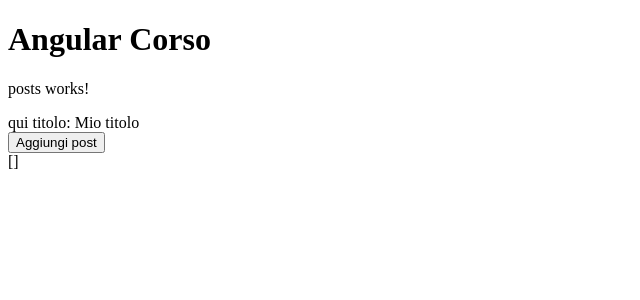
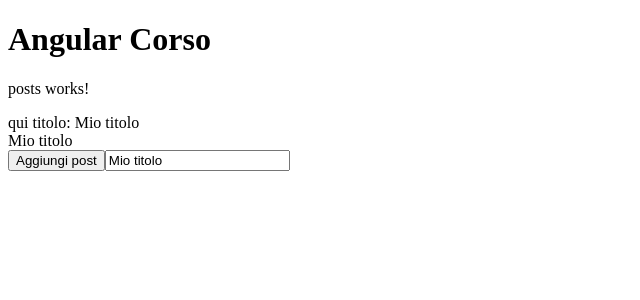
Before and after one commit to ironmanromeo/angular-corso, an Angular app: page / in a window 1280 px wide. Shown: the top 300 px of the page, without its empty margins (0-640 px from the left). Built offline with nearby package versions, Linux system fonts and the light colour scheme.

Commit message:
Lezione 4 - binding modo-direzionali (property e evento)

```diff
--- a/src/app/posts/posts.component.html
+++ b/src/app/posts/posts.component.html
@@ -1,7 +1,20 @@
 <p>posts works!</p>
+
 <div>qui titolo: {{ titolo }}</div>
-<button (click)="onPremuto()" [disabled]="disabilitato">Aggiungi post</button>
-<div>{{ getPostsString() }}</div>
+
+<div [innerText]="titolo"></div>
+
+<button
+(click)="onPremuto()"
+[disabled]="!titolo">
+    Aggiungi post
+</button>
+
+<input
+ name="titolo"
+ [value]="titolo"
+ (input)="onModificatoInput($event)"
+ >
 
 <div *ngFor="let post of posts">
     <h5>{{ post.titolo }}</h5>
--- a/src/app/posts/posts.component.ts
+++ b/src/app/posts/posts.component.ts
@@ -1,3 +1,4 @@
+import { HtmlTagDefinition } from '@angular/compiler';
 import { Component, OnInit } from '@angular/core';
 import { Post } from '../dati/posts.data'
 
@@ -12,7 +13,6 @@ export class PostsComponent implements OnInit {
   posts:Post[] = []
 
   titolo = "Mio titolo"
-  disabilitato = false
 
   constructor() { }
 
@@ -20,7 +20,7 @@ export class PostsComponent implements OnInit {
   }
 
   onPremuto() {
-    const nomePost = prompt("Inserisci nuovo post")
+    const nomePost = this.titolo
     if (nomePost) {
       const newPost:Post = {
         titolo:nomePost,
@@ -28,7 +28,14 @@ export class PostsComponent implements OnInit {
         commenti:[]
       }
       this.posts.push(newPost)
+      this.titolo = ""
     }
+  }
+
+  onModificatoInput(e:Event){
+    //const mioInput = e.target as HTMLInputElement
+    const mioInput = <HTMLInputElement>e.target
+    this.titolo = mioInput.value
   }
 
   getPostsString() {
```
